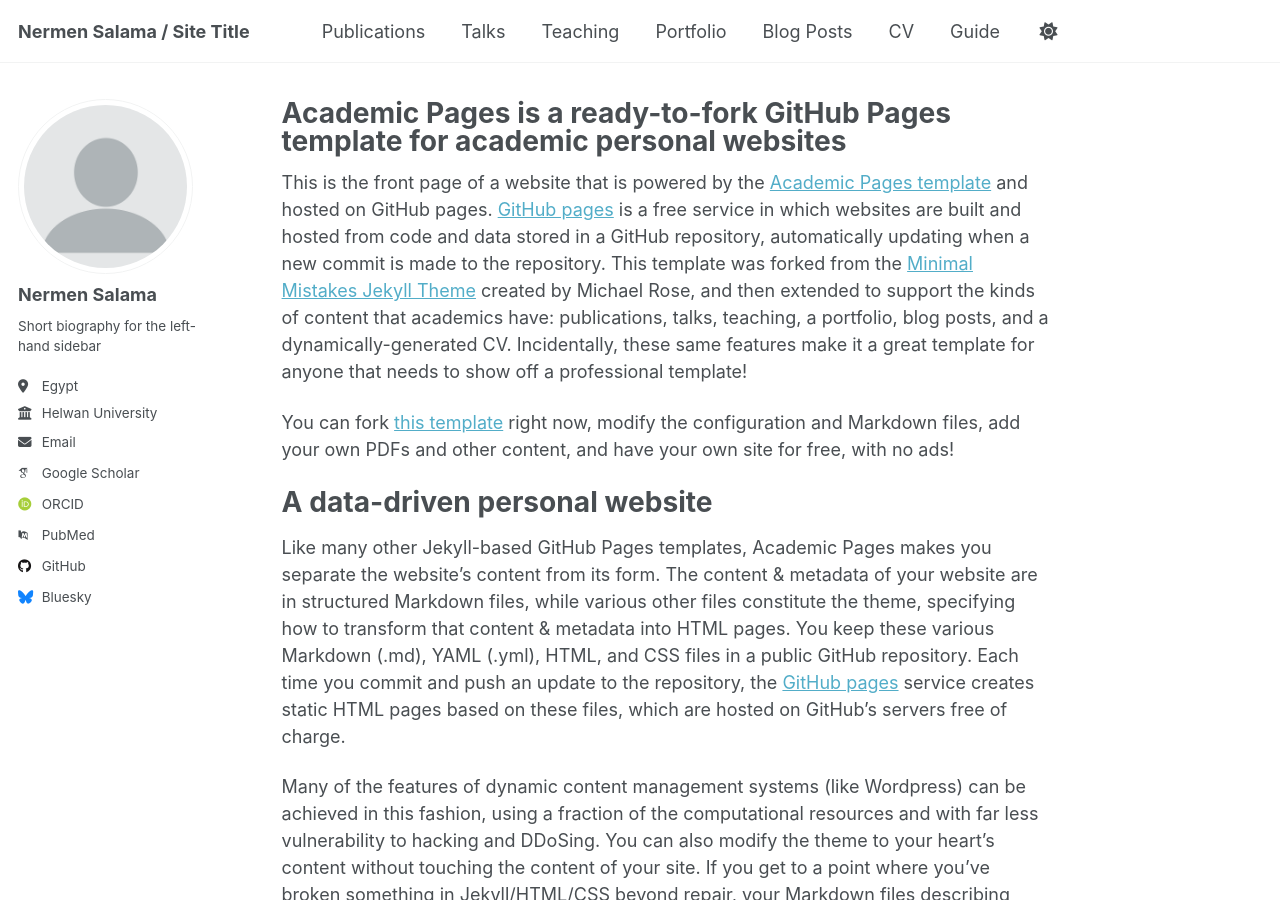
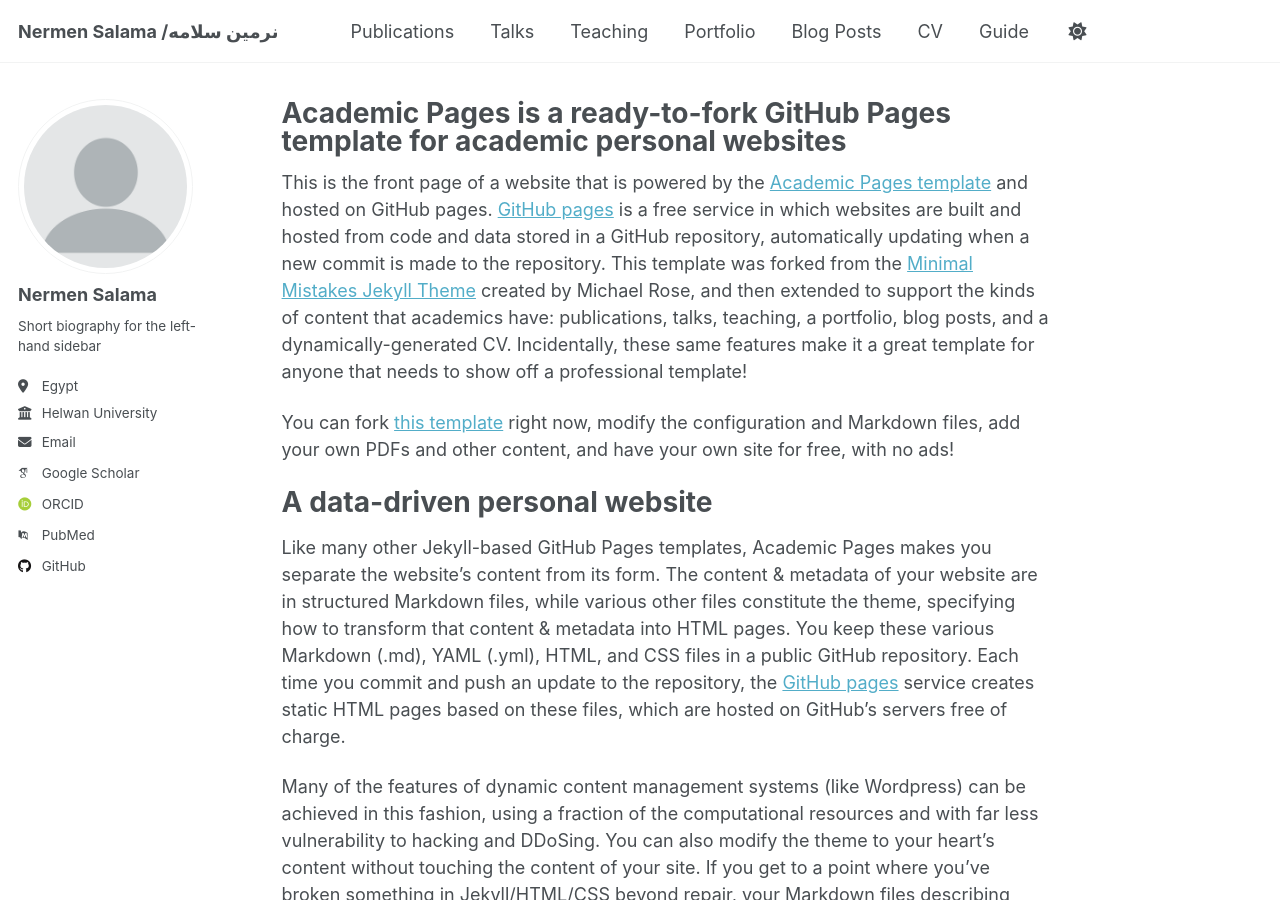
Before and after one commit to Nermen-Salama/nermen-salama.github.io, a Jekyll site: the page built from _pages/about.md, in a window 1280 px wide and 900 px high. Built offline with Jekyll 4.4.1, drawn with Linux system fonts in a browser that asks for light colours; some web fonts are replaced; a script that is not in the unit is left out.

Commit message:
Update _config.yml

```diff
--- a/_config.yml
+++ b/_config.yml
@@ -9,7 +9,7 @@
 # Basic Site Settings
 locale                   : "en-US"
 site_theme               : "default" # Currently available options are "default", "air"
-title                    : "Nermen Salama / Site Title"
+title                    : "Nermen Salama /نرمين سلامه"
 title_separator          : "-"
 name                     : &name "Nermen Salama"
 description              : &description "Your Name's academic portfolio"   # Update this with a general description of your site, this is the default if not overridden by a page
@@ -57,7 +57,7 @@ author:
 
   # Social media
   artstation       : # Username
-  bluesky          : "bsky.app" # Replace this with you Bluesky username
+#  bluesky          : "bsky.app" # Replace this with you Bluesky username
   facebook         : # Username
   flickr           : # Username
   foursquare       : # Username
```
